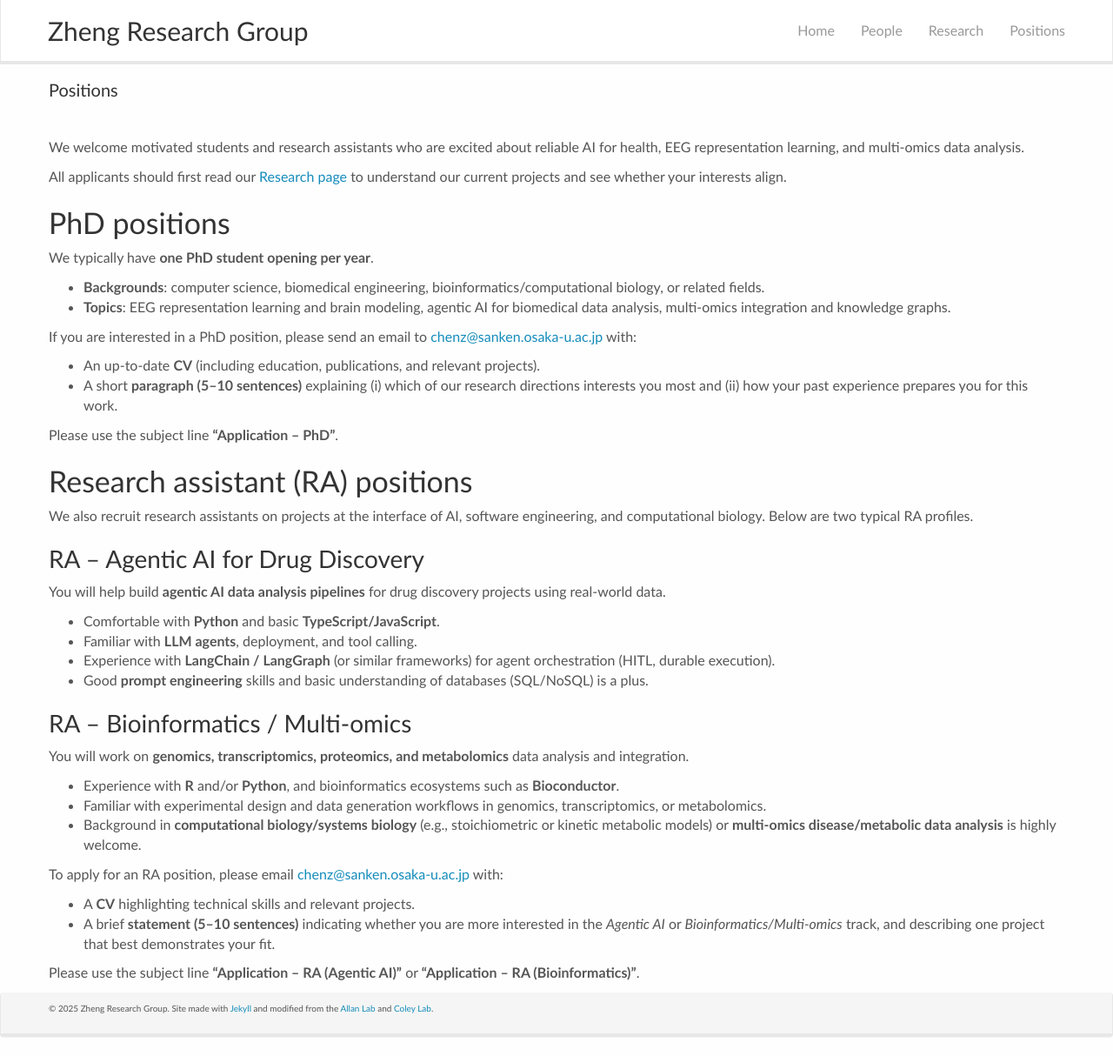
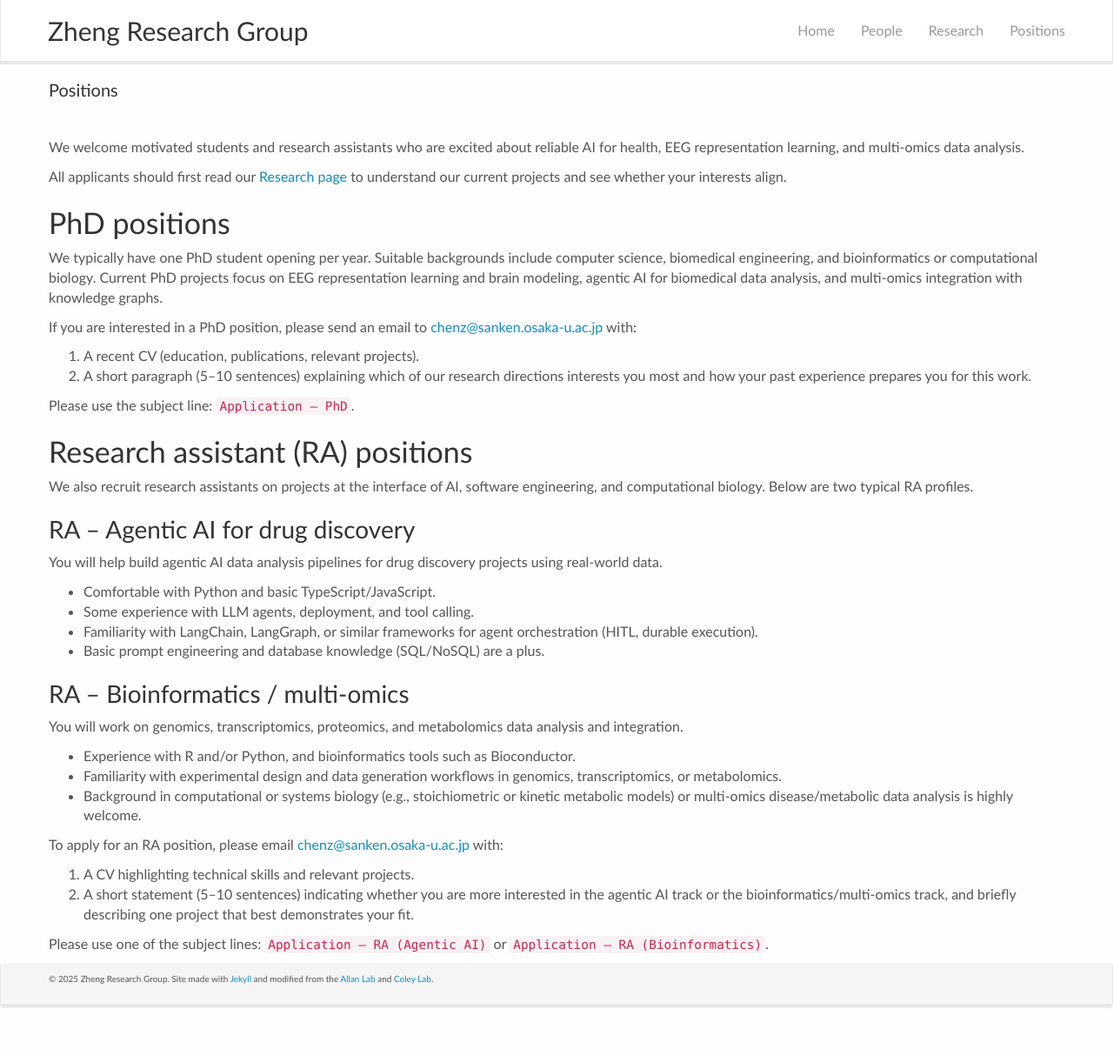
Before and after one commit to zhengchen3/zhengchen3.github.io, a Jekyll site: the page built from _pages/openings.md, in a window 1280 px wide and 1214 px high. Shown: the whole window at 87% size. Built offline with Jekyll 4.4.1, drawn with Linux system fonts in a browser that asks for light colours; nearby versions of some CDN libraries.

Commit message:
Update positions page for PhD and RA openings

```diff
--- a/_pages/openings.md
+++ b/_pages/openings.md
@@ -14,42 +14,39 @@ All applicants should first read our [Research page]({{ site.url }}{{ site.baseu
 
 ## PhD positions
 
-We typically have **one PhD student opening per year**.
-
-- **Backgrounds**: computer science, biomedical engineering, bioinformatics/computational biology, or related fields.
-- **Topics**: EEG representation learning and brain modeling, agentic AI for biomedical data analysis, multi-omics integration and knowledge graphs.
+We typically have one PhD student opening per year. Suitable backgrounds include computer science, biomedical engineering, and bioinformatics or computational biology. Current PhD projects focus on EEG representation learning and brain modeling, agentic AI for biomedical data analysis, and multi-omics integration with knowledge graphs.
 
 If you are interested in a PhD position, please send an email to [chenz@sanken.osaka-u.ac.jp](mailto:chenz@sanken.osaka-u.ac.jp) with:
 
-- An up-to-date **CV** (including education, publications, and relevant projects).
-- A short **paragraph (5–10 sentences)** explaining (i) which of our research directions interests you most and (ii) how your past experience prepares you for this work.
+1. A recent CV (education, publications, relevant projects).
+2. A short paragraph (5–10 sentences) explaining which of our research directions interests you most and how your past experience prepares you for this work.
 
-Please use the subject line **“Application – PhD”**.
+Please use the subject line: `Application – PhD`.
 
 ## Research assistant (RA) positions
 
 We also recruit research assistants on projects at the interface of AI, software engineering, and computational biology. Below are two typical RA profiles.
 
-### RA – Agentic AI for Drug Discovery
+### RA – Agentic AI for drug discovery
 
-You will help build **agentic AI data analysis pipelines** for drug discovery projects using real-world data.
+You will help build agentic AI data analysis pipelines for drug discovery projects using real-world data.
 
-- Comfortable with **Python** and basic **TypeScript/JavaScript**.
-- Familiar with **LLM agents**, deployment, and tool calling.
-- Experience with **LangChain / LangGraph** (or similar frameworks) for agent orchestration (HITL, durable execution).
-- Good **prompt engineering** skills and basic understanding of databases (SQL/NoSQL) is a plus.
+- Comfortable with Python and basic TypeScript/JavaScript.
+- Some experience with LLM agents, deployment, and tool calling.
+- Familiarity with LangChain, LangGraph, or similar frameworks for agent orchestration (HITL, durable execution).
+- Basic prompt engineering and database knowledge (SQL/NoSQL) are a plus.
 
-### RA – Bioinformatics / Multi-omics
+### RA – Bioinformatics / multi-omics
 
-You will work on **genomics, transcriptomics, proteomics, and metabolomics** data analysis and integration.
+You will work on genomics, transcriptomics, proteomics, and metabolomics data analysis and integration.
 
-- Experience with **R** and/or **Python**, and bioinformatics ecosystems such as **Bioconductor**.
-- Familiar with experimental design and data generation workflows in genomics, transcriptomics, or metabolomics.
-- Background in **computational biology/systems biology** (e.g., stoichiometric or kinetic metabolic models) or **multi-omics disease/metabolic data analysis** is highly welcome.
+- Experience with R and/or Python, and bioinformatics tools such as Bioconductor.
+- Familiarity with experimental design and data generation workflows in genomics, transcriptomics, or metabolomics.
+- Background in computational or systems biology (e.g., stoichiometric or kinetic metabolic models) or multi-omics disease/metabolic data analysis is highly welcome.
 
 To apply for an RA position, please email [chenz@sanken.osaka-u.ac.jp](mailto:chenz@sanken.osaka-u.ac.jp) with:
 
-- A **CV** highlighting technical skills and relevant projects.
-- A brief **statement (5–10 sentences)** indicating whether you are more interested in the *Agentic AI* or *Bioinformatics/Multi-omics* track, and describing one project that best demonstrates your fit.
+1. A CV highlighting technical skills and relevant projects.
+2. A short statement (5–10 sentences) indicating whether you are more interested in the agentic AI track or the bioinformatics/multi-omics track, and briefly describing one project that best demonstrates your fit.
 
-Please use the subject line **“Application – RA (Agentic AI)”** or **“Application – RA (Bioinformatics)”**.
+Please use one of the subject lines: `Application – RA (Agentic AI)` or `Application – RA (Bioinformatics)`.
```
